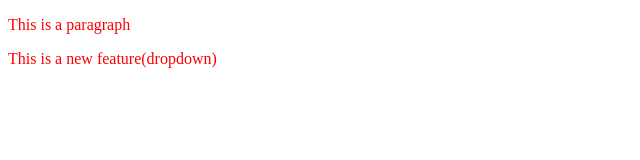
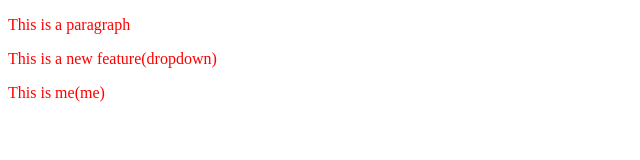
Before and after one commit to amesha-rawat/localrepo, a plain HTML site: page index.html in a window 1280 px wide. Shown: the whole page, without its empty margins (0-640 px from the left). Drawn offline with Linux system fonts and the light colour scheme.

Commit message:
again conflicts

```diff
--- a/index.html
+++ b/index.html
@@ -31,6 +31,7 @@
 
     <p>This is a paragraph</p>
     <p>This is a new feature(dropdown)</p>
+    <p>This is me(me)</p>
 
 
 
```
